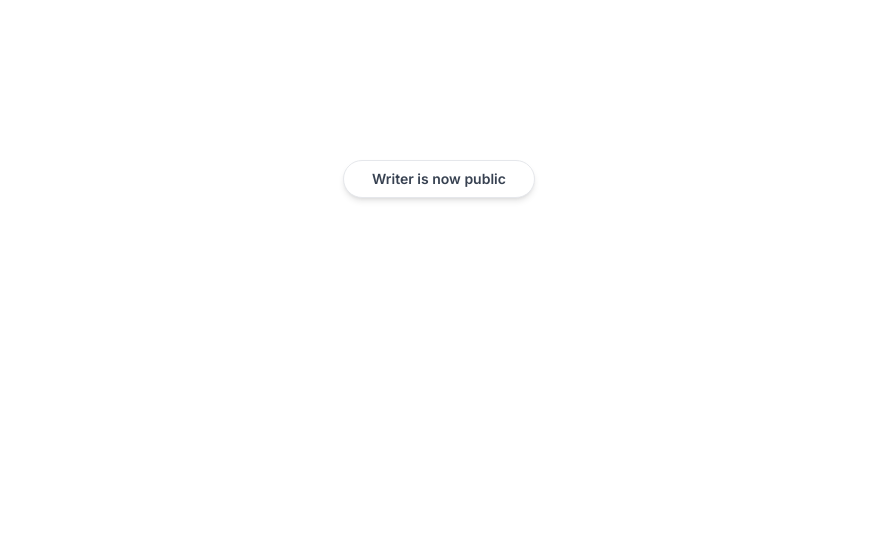
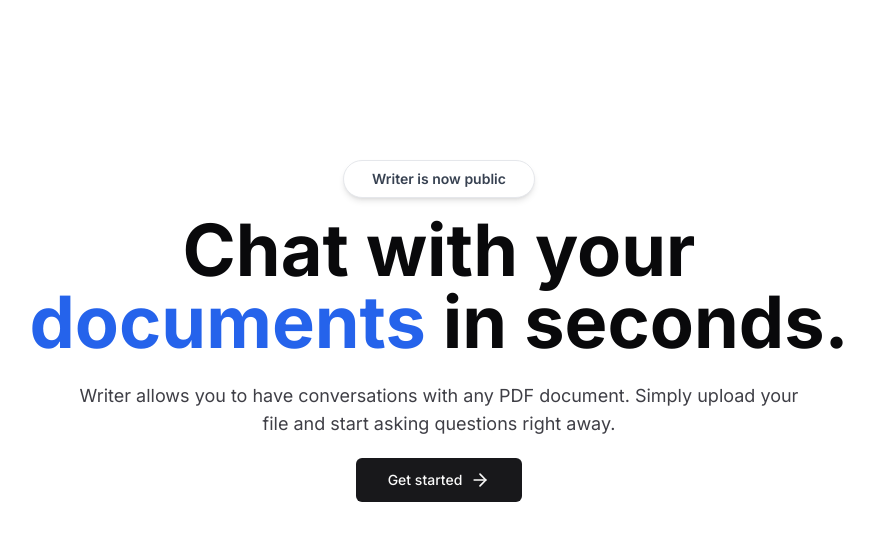
Before and after one commit to arthurlopesr/writer, a Next.js app: page / in a window 1280 px wide. Shown: the top 540 px of the page, without its empty margins (201-1075 px from the left). Built offline with nearby package versions, Linux system fonts and the light colour scheme.

Commit message:
feat: add hero section

```diff
--- a/package.json
+++ b/package.json
@@ -9,6 +9,7 @@
     "lint": "next lint"
   },
   "dependencies": {
+    "@radix-ui/react-slot": "^1.0.2",
     "@tailwindcss/typography": "^0.5.10",
     "add": "^2.0.6",
     "button": "^1.1.1",
--- /dev/null
+++ b/src/app/components/button/Button.tsx
@@ -0,0 +1,56 @@
+import { Slot } from "@radix-ui/react-slot";
+import { cva, type VariantProps } from "class-variance-authority";
+import * as React from "react";
+
+import { cn } from "@/lib/utils";
+
+const buttonVariants = cva(
+  "inline-flex items-center justify-center rounded-md text-sm font-medium ring-offset-background transition-colors focus-visible:outline-none focus-visible:ring-2 focus-visible:ring-ring focus-visible:ring-offset-2 disabled:pointer-events-none disabled:opacity-50",
+  {
+    variants: {
+      variant: {
+        default: "bg-primary text-primary-foreground hover:bg-primary/90",
+        destructive:
+          "bg-destructive text-destructive-foreground hover:bg-destructive/90",
+        outline:
+          "border border-input bg-background hover:bg-accent hover:text-accent-foreground",
+        secondary:
+          "bg-secondary text-secondary-foreground hover:bg-secondary/80",
+        ghost: "hover:bg-accent hover:text-accent-foreground",
+        link: "text-primary underline-offset-4 hover:underline",
+      },
+      size: {
+        default: "h-10 px-4 py-2",
+        sm: "h-9 rounded-md px-3",
+        lg: "h-11 rounded-md px-8",
+        icon: "h-10 w-10",
+      },
+    },
+    defaultVariants: {
+      variant: "default",
+      size: "default",
+    },
+  }
+);
+
+export interface ButtonProps
+  extends React.ButtonHTMLAttributes<HTMLButtonElement>,
+    VariantProps<typeof buttonVariants> {
+  asChild?: boolean;
+}
+
+const Button = React.forwardRef<HTMLButtonElement, ButtonProps>(
+  ({ className, variant, size, asChild = false, ...props }, ref) => {
+    const Comp = asChild ? Slot : "button";
+    return (
+      <Comp
+        className={cn(buttonVariants({ variant, size, className }))}
+        ref={ref}
+        {...props}
+      />
+    );
+  }
+);
+Button.displayName = "Button";
+
+export { Button, buttonVariants };
--- a/src/app/page.tsx
+++ b/src/app/page.tsx
@@ -1,13 +1,10 @@
 import { MaxWidthWrapper } from "./components/maxWidthWrapper/MaxWidthWrapper";
+import { HeroSection } from "./pages/home/heroSection/HeroSection";
 
 export default function Home() {
   return (
     <MaxWidthWrapper className="mb-12 mt-28 sm:mt-40 flex flex-col items-center justify-center text-center">
-      <div className="mx-auto mb-4 flex max-w-fit items-center justify-center space-x-2 overflow-hidden rounded-full border border-gray-200 bg-white px-7 py-2 shadow-md backdrop-blur transition-all hover:border-gray-300 hover:bg-white/50">
-        <p className="text-sm font-semibold text-gray-700">
-          Writer is now public
-        </p>
-      </div>
+      <HeroSection />
     </MaxWidthWrapper>
   );
 }
--- /dev/null
+++ b/src/app/pages/home/heroSection/HeroSection.tsx
@@ -0,0 +1,36 @@
+import { buttonVariants } from "@/app/components/button/Button";
+import { ArrowRight } from "lucide-react";
+import Link from "next/link";
+
+interface HeroSectionProps {}
+export function HeroSection(props: HeroSectionProps) {
+  return (
+    <>
+      <div className="mx-auto mb-4 flex max-w-fit items-center justify-center space-x-2 overflow-hidden rounded-full border border-gray-200 bg-white px-7 py-2 shadow-md backdrop-blur transition-all hover:border-gray-300 hover:bg-white/50">
+        <p className="text-sm font-semibold text-gray-700">
+          Writer is now public
+        </p>
+      </div>
+      <h1 className="max-w-4xl text-5xl font-bold md:text-6xl lg:text-7xl">
+        Chat with your <span className="text-blue-600">documents</span> in
+        seconds.
+      </h1>
+      <p className="mt-6 max-w-prose text-zinc-700 sm:text-lg">
+        Writer allows you to have conversations with any PDF document. Simply
+        upload your file and start asking questions right away.
+      </p>
+
+      <Link
+        href="/dashboard"
+        target="_blankl"
+        className={buttonVariants({
+          size: "lg",
+          className: "mt-5",
+        })}
+      >
+        Get started
+        <ArrowRight className="ml-2 h-5 w-5" />
+      </Link>
+    </>
+  );
+}
```
Also changed, not shown: 1 other file (tests, documents, lock files or other folders).
